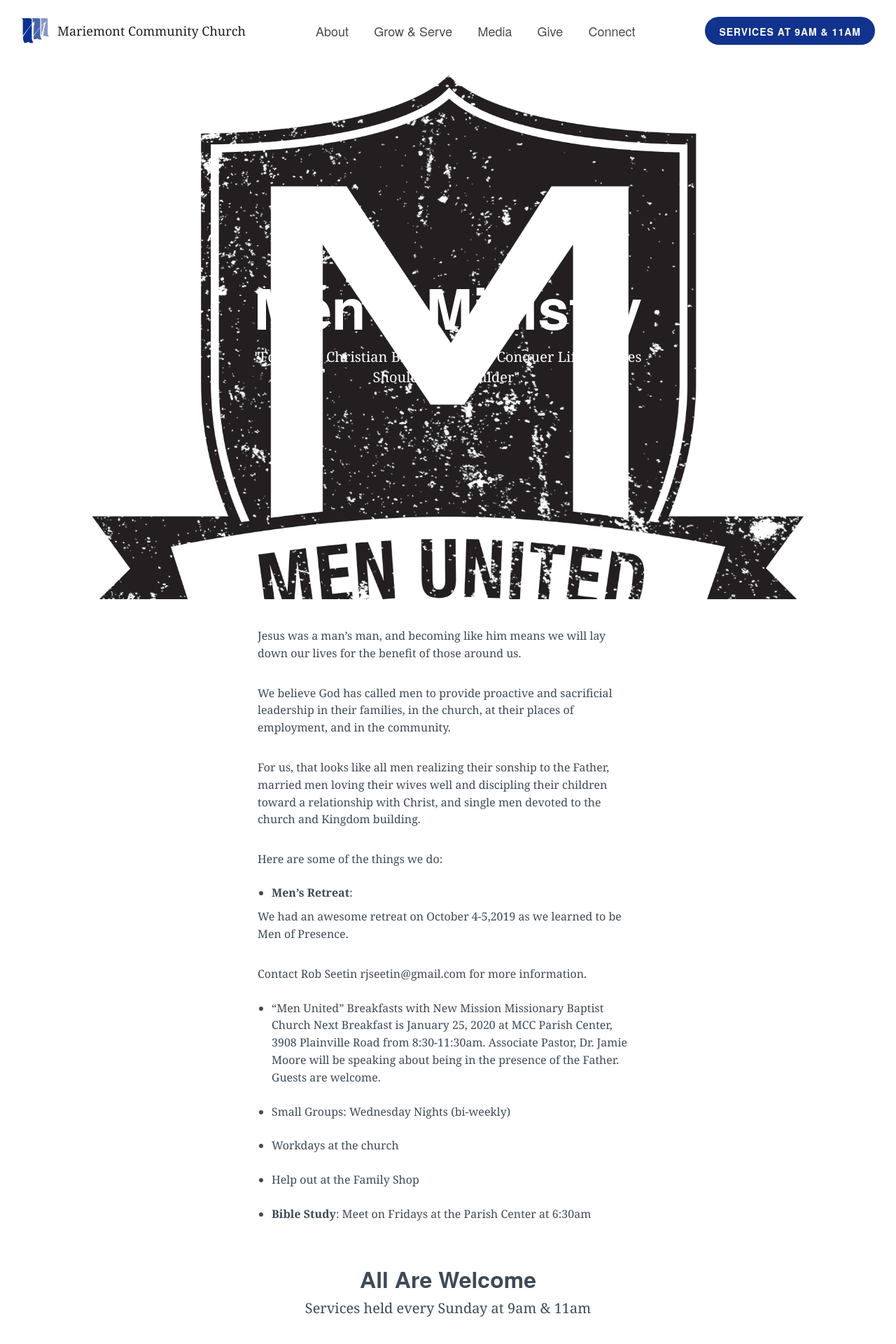
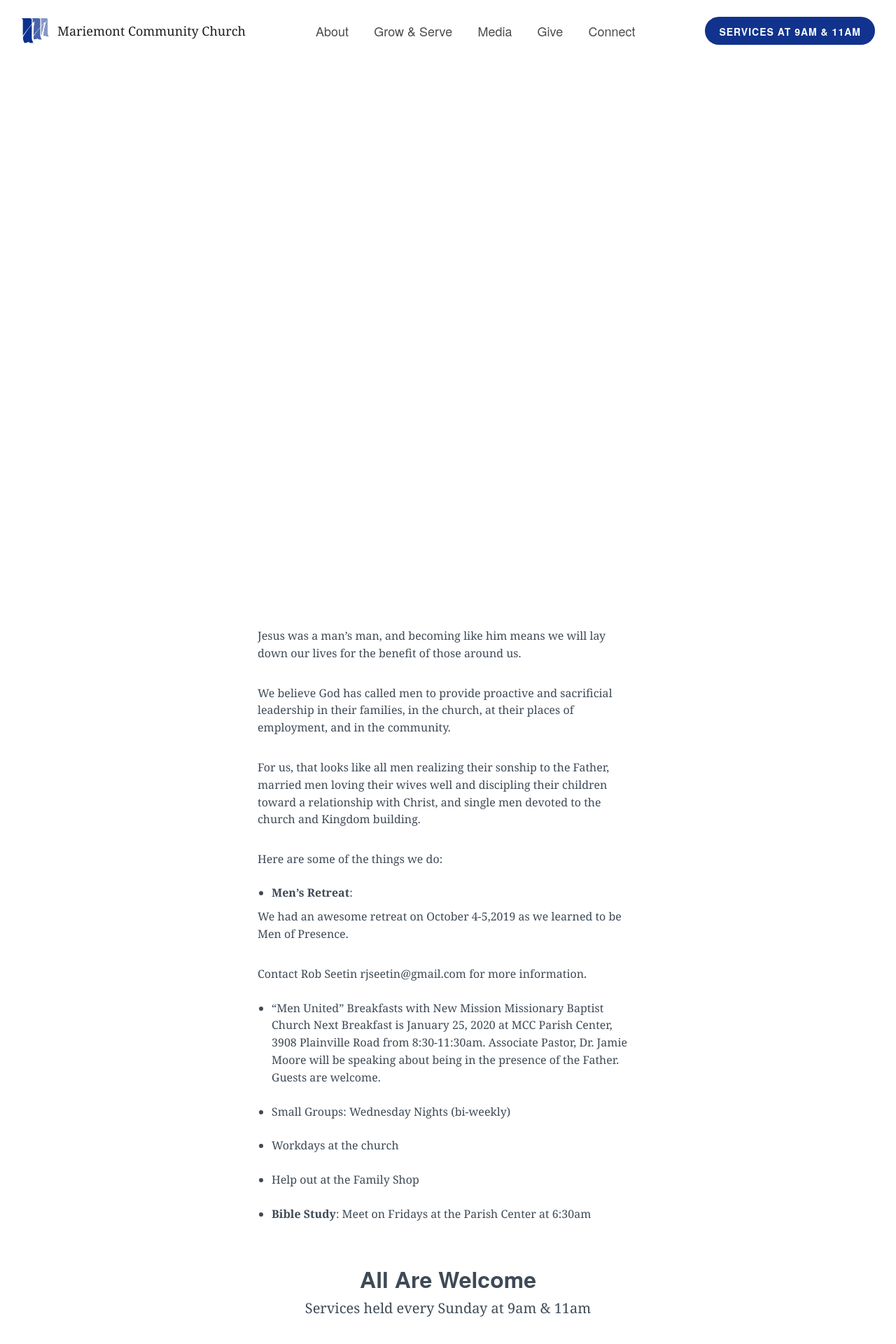
Before and after one commit to lukemoderwell/mariemont, a Jekyll site: the page built from mens-ministry.md, in a window 1280 px wide. Shown: the top 1920 px of the page at 70% size. Built offline with Jekyll 4.4.1, drawn with Linux system fonts in a browser that asks for light colours; nearby versions of some CDN libraries; grey boxes are pictures that could not be loaded.

Commit message:
Updated Mens Ministry

```diff
--- a/mens-ministry.md
+++ b/mens-ministry.md
@@ -4,7 +4,6 @@
 permalink: "/mens-ministry/"
 position: 8
 bg_color: "#000000"
-hero_image: "/uploads/menUnitedwornwide.gif"
 hasHero: true
 hasDownload: false
 heading: Men's Ministry
```
